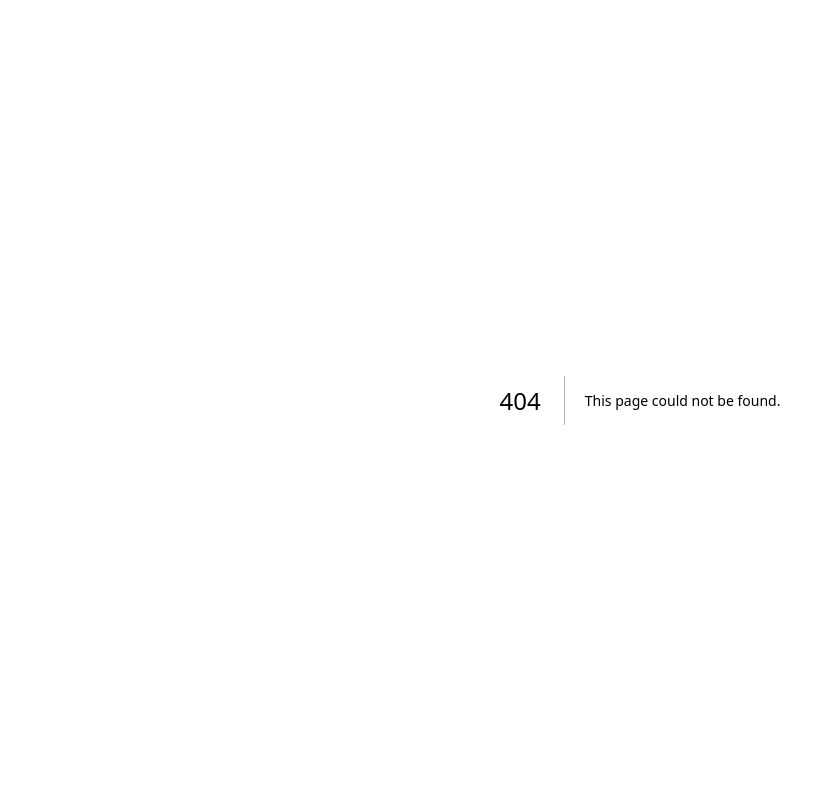
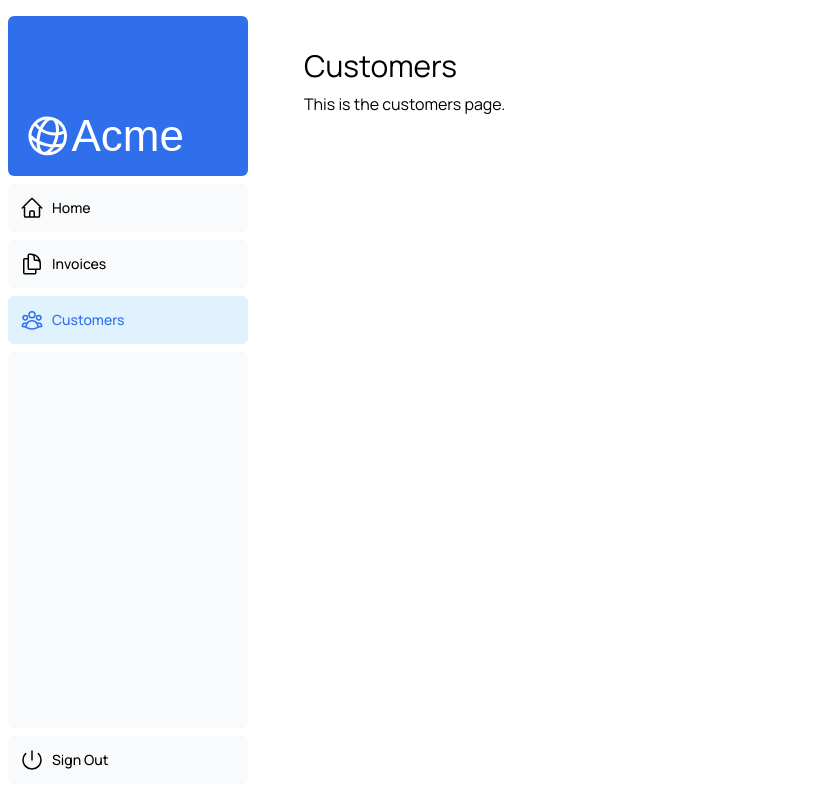
Before and after one commit to deji-ice/nextjs-dashboard, a Next.js app: page /dashboard/customers in a window 1280 px wide. Before the commit this address had no page. Shown: the whole page, without its empty margins (0-835 px from the left). Built offline with nearby package versions, Linux system fonts and the light colour scheme; a web font is replaced by a local one.

Commit message:
Add customers and invoices pages to dashboard

```diff
--- /dev/null
+++ b/app/dashboard/customers/page.tsx
@@ -0,0 +1,12 @@
+import React from "react";
+
+const page = () => {
+  return (
+    <div>
+      <h1 className="text-3xl">Customers</h1>
+      <p className="mt-2">This is the customers page.</p>
+    </div>
+  );
+};
+
+export default page;
--- /dev/null
+++ b/app/dashboard/invoices/page.tsx
@@ -0,0 +1,7 @@
+import React from "react";
+
+const page = () => {
+  return <div>Invoices</div>;
+};
+
+export default page;
```
